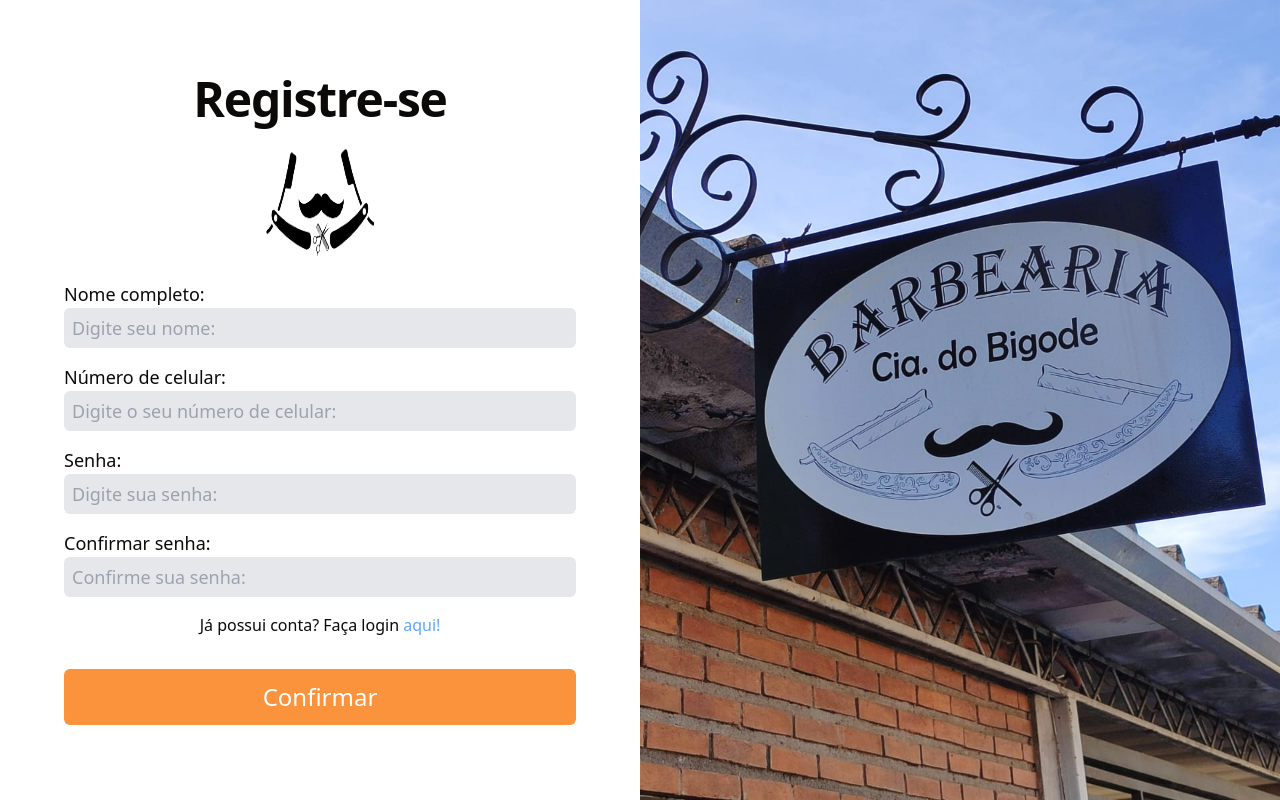
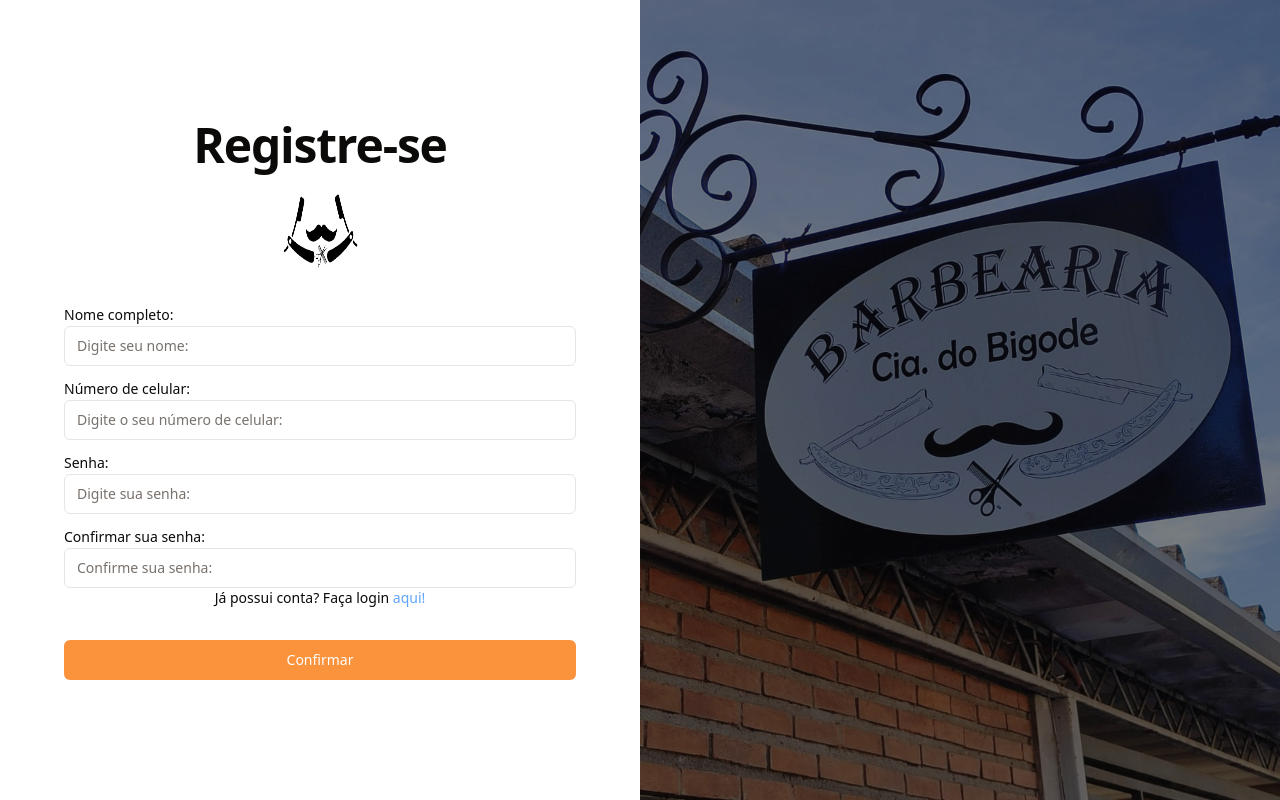
Before and after one commit to Kaue-Francisco/Barbearia, a React (Vite) app in the folder frontend/: page /registro in a window 1280 px wide. Built offline with nearby package versions, Linux system fonts and the light colour scheme.

Commit message:
feat: finishing registration screen

```diff
--- a/frontend/src/main.tsx
+++ b/frontend/src/main.tsx
@@ -1,7 +1,7 @@
 import React from 'react'
 import ReactDOM from 'react-dom/client'
 import App from './App.tsx';
-import Registro from './pages/Registro/Registro';
+import Register from './pages/Register/Register.tsx';
 import "./index.css";
 
 // Routes
@@ -25,7 +25,7 @@ const BrowserRouter = createBrowserRouter([
   },
   {
     path: '/registro',
-    element:<Registro/>
+    element:<Register/>
   }
 ]);
 
--- /dev/null
+++ b/frontend/src/pages/Register/Register.tsx
@@ -0,0 +1,32 @@
+import image_register_page from '@/assets/placa_cia_bigode.jpeg'
+import image_logo from '@/assets/logo.png'
+import { Input } from '@/components/ui/input';
+import { Label } from '@/components/ui/label';
+
+export default function Registro() {
+  return (
+    <div className="grid grid-cols-2">
+      <div className='flex flex-col justify-center items-center col-span-1 h-screen w-screen md:w-auto bg-background'>
+        <h1 className="scroll-m-20 text-4xl font-extrabold tracking-tight mb-6 lg:text-5xl">Registre-se</h1>
+        <img className='md:w-[75px] md:h-[75px] w-[60px] h-[60px] mb-6' src={image_logo} />
+        <form className='flex flex-col md:w-4/5'>
+          <Label htmlFor='name' className='mt-4 mb-1'>Nome completo:</Label>
+          <Input id='name' type='text' placeholder='Digite seu nome: '/>
+
+          <Label htmlFor='phone_number' className='mt-4 mb-1'>Número de celular:</Label>
+          <Input id='phone_number' type='text' placeholder='Digite o seu número de celular:'/>
+
+          <Label htmlFor='password' className='mt-4 mb-1'>Senha:</Label>
+          <Input id='password' type='password' placeholder='Digite sua senha:'/>
+
+          <Label htmlFor='confirm_password' className='mt-4 mb-1'>Confirmar sua senha: </Label>
+          <Input id='confirm_password' type='password' placeholder='Confirme sua senha:'/>
+
+          <p className='text-center text-sm'>Já possui conta? Faça login <a className='text-blue-400' href='/login'>aqui!</a></p>
+          <button className='text-sm text-white mt-8 bg-orange-400 rounded-md md:w-auto font h-10'>Confirmar</button>
+        </form>
+      </div>
+      <div className='md:flex bg-cover bg-center bg-no-repeat md:col-span-1 hidden brightness-50' style={{ backgroundImage: `url(${image_register_page})`}} />
+    </div>
+  );
+}
--- a/frontend/src/pages/Registro/Components/RegisterInput.tsx
+++ /dev/null
@@ -1,12 +0,0 @@
-interface RegisterInputProps {
-    type: string;
-    id: string;
-    placeholder: string;
-}
-
-export default function RegisterInput({id, type, placeholder}: RegisterInputProps) {
-    return (
-        <input id={id} type={type} placeholder={placeholder}
-        className=" h-10 mb-4 rounded-md text-[18px] pl-2 bg-gray-200"/>
-    );
-}
--- a/frontend/src/pages/Registro/Registro.tsx
+++ /dev/null
@@ -1,31 +0,0 @@
-import image_register_page from '@/assets/placa_cia_bigode.jpeg'
-import image_logo from '@/assets/logo.png'
-import RegisterInput from './Components/RegisterInput';
-
-export default function Registro() {
-  return (
-    <div className="grid grid-cols-2">
-      <div className='flex flex-col justify-center items-center col-span-1 h-screen w-screen md:w-auto bg-background'>
-        <h1 className="scroll-m-20 text-4xl font-extrabold tracking-tight mb-6 lg:text-5xl">Registre-se</h1>
-        <img className='md:w-[110px] md:h-[110px] w-[80px] h-[80px] mb-6' src={image_logo} />
-        <form className='flex flex-col md:w-4/5'>
-          <label htmlFor='nome' className='text-[18px]'>Nome completo:</label>
-          <RegisterInput id='nome' type='text' placeholder='Digite seu nome: '/>
-
-          <label htmlFor='numero_celular' className='text-[18px]'>Número de celular:</label>
-          <RegisterInput id='numero_celular' type='text' placeholder='Digite o seu número de celular:'/>
-
-          <label htmlFor='senha' className='text-[18px]'>Senha:</label>
-          <RegisterInput id='senha' type='password' placeholder='Digite sua senha:'/>
-
-          <label htmlFor='confirmar_senha' className='text-[18px]'>Confirmar senha: </label>
-          <RegisterInput id='confirmar_senha' type='password' placeholder='Confirme sua senha:'/>
-
-          <p className='text-center'>Já possui conta? Faça login <a className='text-blue-400' href='/login'>aqui!</a></p>
-          <button className='text-2xl text-white w-[20rem] py-3 mt-8 bg-orange-400 rounded-md md:w-auto'>Confirmar</button>
-        </form>
-      </div>
-      <div className='md:flex bg-cover bg-center bg-no-repeat md:col-span-1 hidden' style={{ backgroundImage: `url(${image_register_page})`}} />
-    </div>
-  );
-}
```
